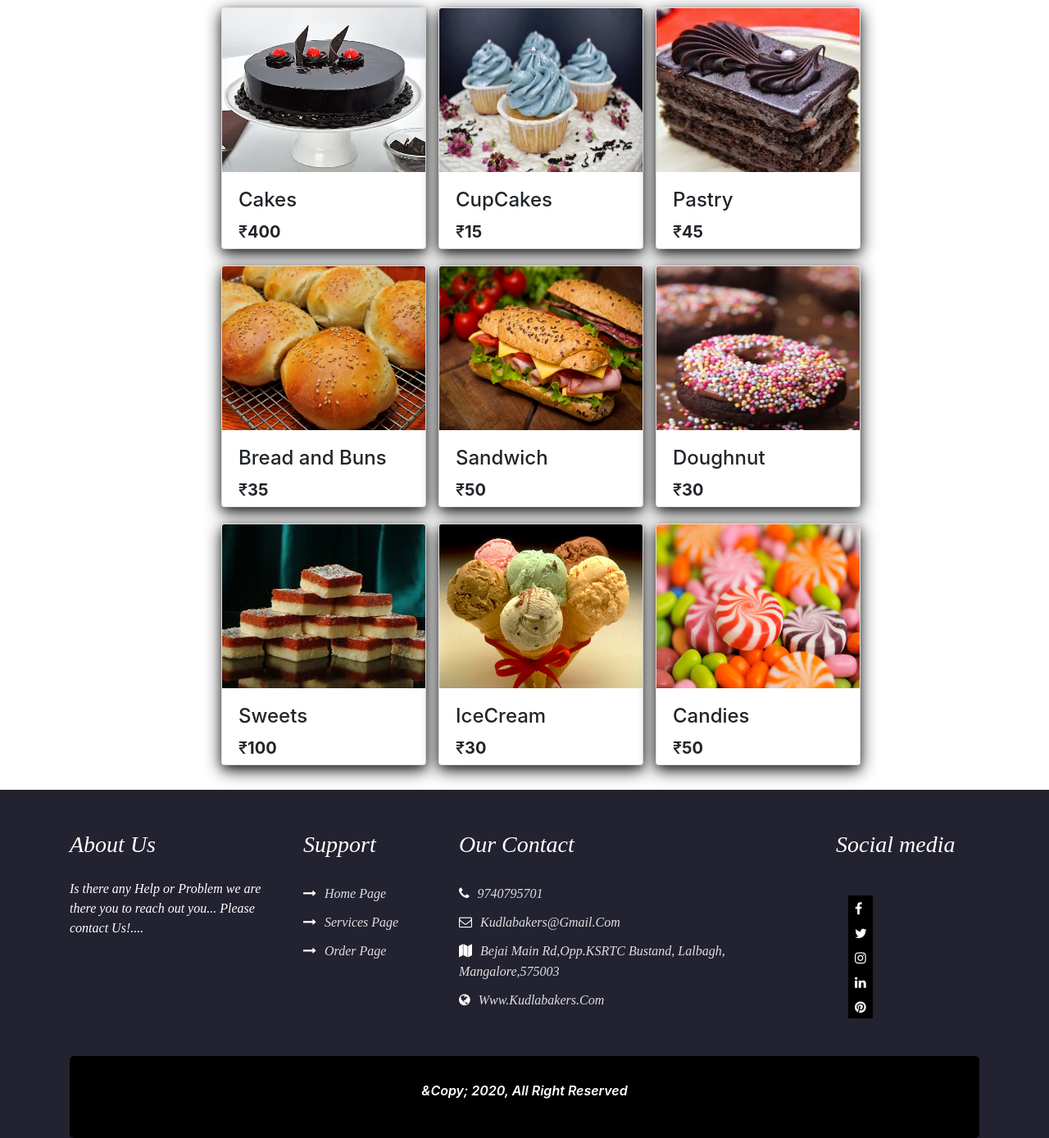
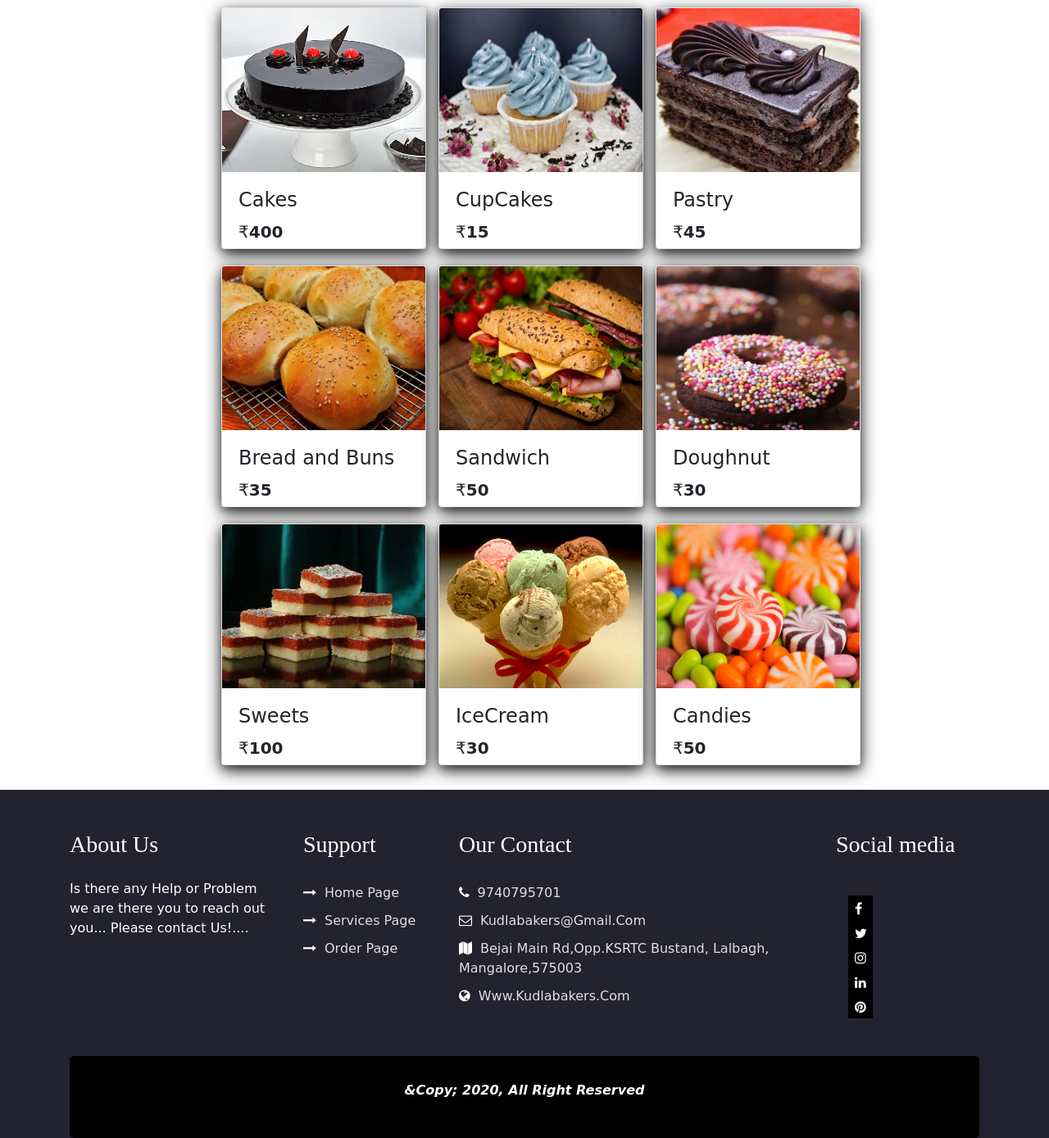
Before and after one commit to MadhuKS-MKS/FoodCart, a PHP site: page / in a window 1280 px wide. Shown: the part 748-2137 px from the top of the page at 82% size. Run offline with PHP 8.4, Linux system fonts and the light colour scheme.

Commit message:
Update styles.css

```diff
--- a/css/styles.css
+++ b/css/styles.css
@@ -3,10 +3,7 @@
     margin: 0;
     padding: 0;
 }
-/* .header
-{
-    height: 100vh;
-} */
+
 
 .navheader
 {
@@ -26,13 +23,7 @@
 .nav-text{
   color: #FFF;
 }
-/* .navbar-style
-{
-    box-shadow: 0 5px 10px #efefef;
-    background-color: rgba(0, 0, 0,0.5);;
-    font-style: italic;
-    font-size: large;
-} */
+
 .logo
 {
     height: 100px;
@@ -182,6 +173,10 @@
        margin-left: 20%;
        page-break-after: 20%;
 }
+.model{
+  font-family: Comic, cursive, sans-serif;
+
+}
 .justify-card
 {
     margin-left: 18%;
@@ -226,6 +221,8 @@
     height: 200px;
 }
 t{
+  font-family: Comic, cursive, sans-serif;
+
     border: none;
     outline: 0;
     display: inline-block;
@@ -243,16 +240,26 @@ t{
   }
   #shopping{
     color: white;
+    font-family: Comic, cursive, sans-serif;
+
   }
   #desc{
   text-align: center;
-    font-family: sans-serif;
-    font-style: bold-italic;
+  font-family: Comic, cursive, sans-serif;
+
+    /* font-style: bold-italic; */
     font-size: 24px;
   }
   #note{
       justify-content: left;
+      font-family: Comic, cursive, sans-serif;
+
   }
+  div{
+    font-family: Comic, cursive, sans-serif;
+
+  }
+
 /* card */
 .store-item-icon {
     position: absolute;
@@ -268,12 +275,6 @@ t{
     color: var(--mainWhite);
   }
 
-// footer
-
-#footer-area{
-    padding:90px 0 60px 0;
-    background: #fff;
-}
 
 .footer-social{
     margin-top:20px;
@@ -281,20 +282,23 @@ t{
 }
 .single-footer h3{
     margin-top: 50px;
-    font-style: oblique;
+    font-family: Comic, cursive, sans-serif;
+
+    /* font-style: oblique; */
     font-weight: 500;
     margin-bottom: 25px;
     color:#fff;
     font-family: merienda;
 }
 .single-footer  p{
-    font-style: oblique;
+  font-family: Comic, cursive, sans-serif;
+
     color: #fff;
-    font-family: merienda;
+    /* font-family: merienda; */
     margin-right: 10px;
 }
 .link-area li{
-    font-style: oblique;
+
     padding:5px 5px 5px 0;
     list-style: none;
 
@@ -305,7 +309,8 @@ t{
     text-decoration: none;
     text-transform:capitalize;
     color: rgba(255, 255, 255, 0.856);
-    font-family: merienda;
+    font-family: Comic, cursive, sans-serif;
+
 }
 
 .link-area li a i{
@@ -315,9 +320,9 @@ color:#fff;
 .link-area{
     padding: 0;
 }
-.single-footer p{
+/* .single-footer p{
     font-family: merienda;
-}
+} */
 .footer-social li a{
     width: 30px;
     height: 30px;
```
